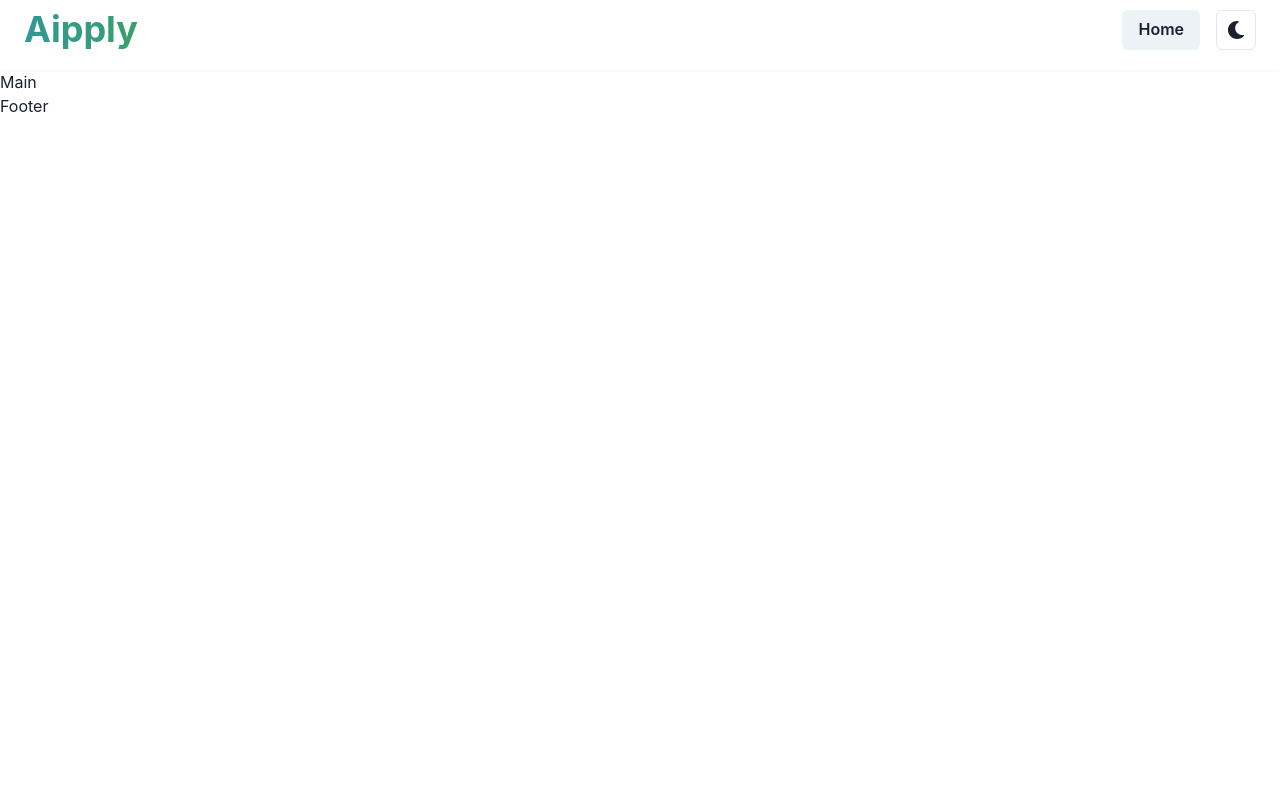
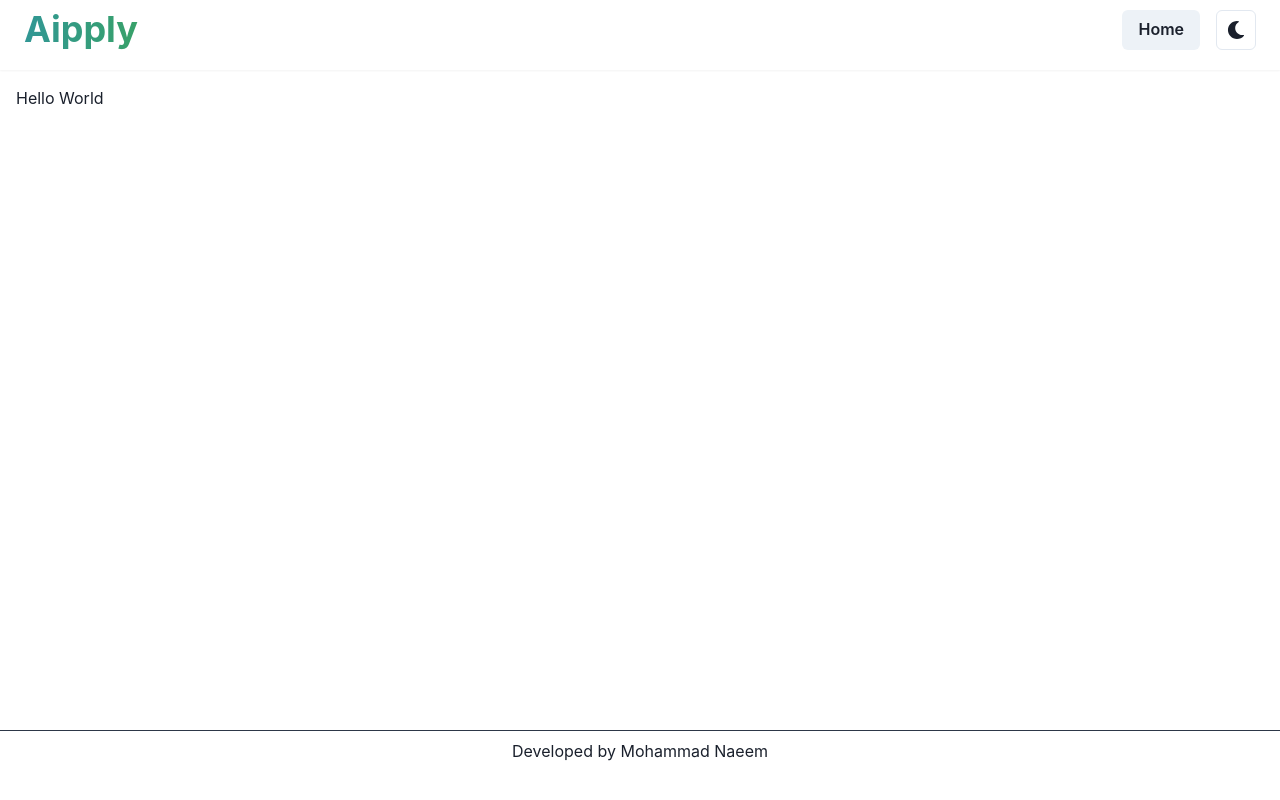
Before and after one commit to i-naeem/fastcareer, a React (Create React App) app: page / in a window 1280 px wide. Built offline with nearby package versions, Linux system fonts and the light colour scheme.

Commit message:
add footer

```diff
--- a/src/App.js
+++ b/src/App.js
@@ -1,12 +1,15 @@
 import { Box } from '@chakra-ui/react';
 import Header from './components/Header';
+import Footer from './components/Footer';
 
 const App = () => {
   return (
     <Box>
       <Header />
-      <Box as='main'>Main</Box>
-      <Box as='footer'>Footer</Box>
+      <Box as='main' p={4} minH='calc(100vh - 70px - 70px)'>
+        <h1>Hello World</h1>
+      </Box>
+      <Footer />
     </Box>
   );
 };
--- /dev/null
+++ b/src/components/Footer.js
@@ -0,0 +1,25 @@
+import { Box, Text, Link } from '@chakra-ui/react';
+
+const Footer = props => {
+  return (
+    <Box
+      p={2}
+      d='flex'
+      shadow='sm'
+      as='footer'
+      height={70}
+      borderTop='1px'
+      alignItems='center'
+      borderColor='gray.700'
+    >
+      <Text align='center' flexGrow={1}>
+        Developed by{' '}
+        <Link target='_blank' href='http://github.com/i-naeem'>
+          Mohammad Naeem
+        </Link>
+      </Text>
+    </Box>
+  );
+};
+
+export default Footer;
```
